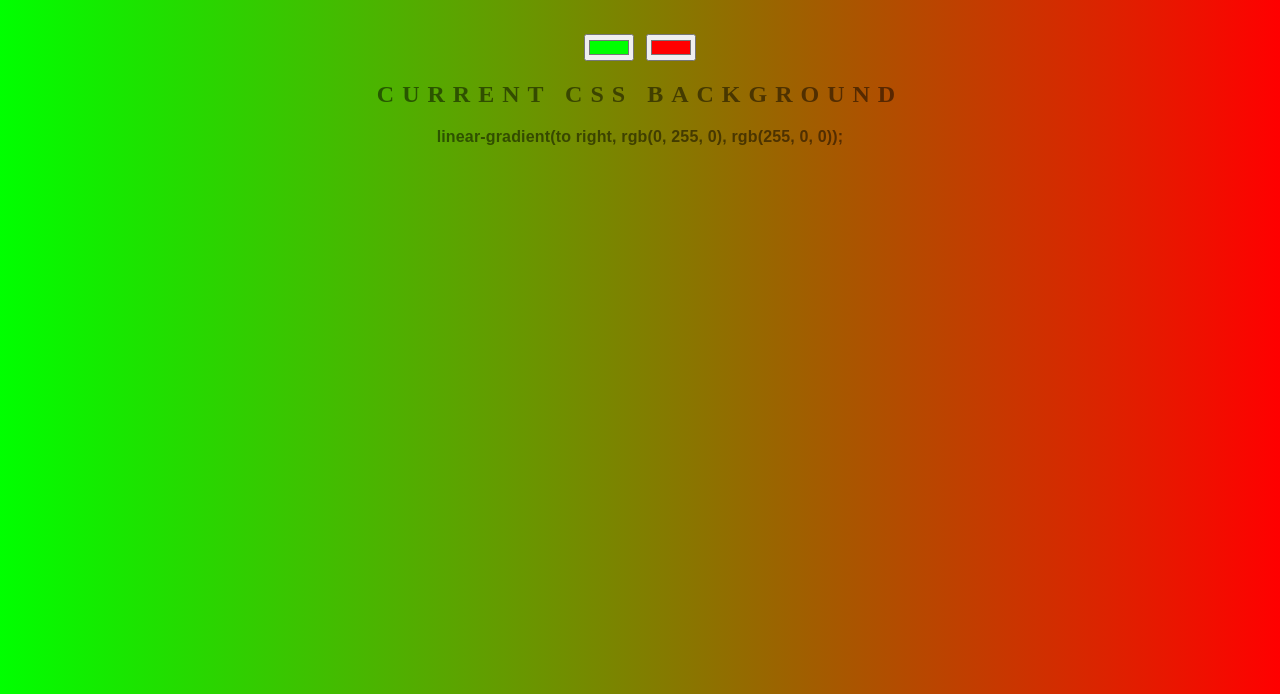
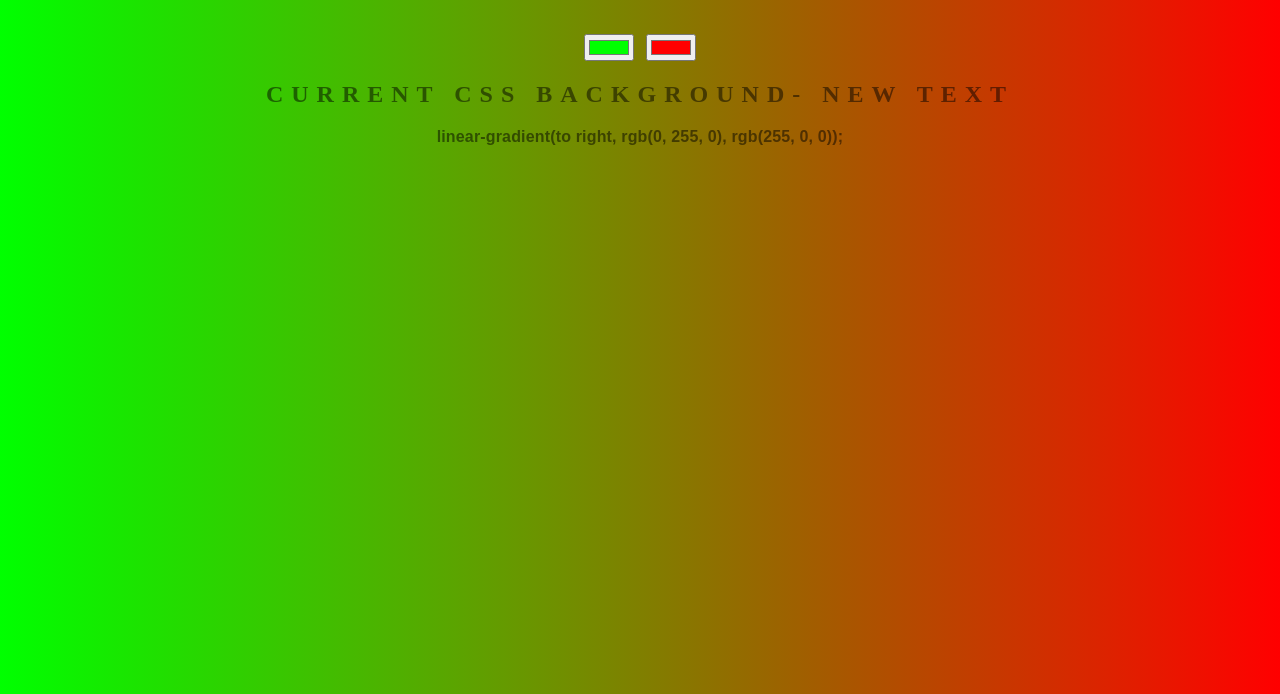
Before and after one commit to stevenspronk/background-generator, a plain HTML site: page index.html in a window 1280 px wide. Shown: the part 106-800 px from the top of the page. Drawn offline with Linux system fonts and the light colour scheme.

Commit message:
Changed text for background

```diff
--- a/index.html
+++ b/index.html
@@ -15,7 +15,7 @@
     <input type="color" name="color1" value="#00ff00">
     <input type="color" name="color2" value="#ff0000">
 
-    <h2>Current CSS Background</h2>
+    <h2>Current CSS Background- new text</h2>
     <h3></h3>
 
     <script src="script.js" type="text/javascript"></script>
```
